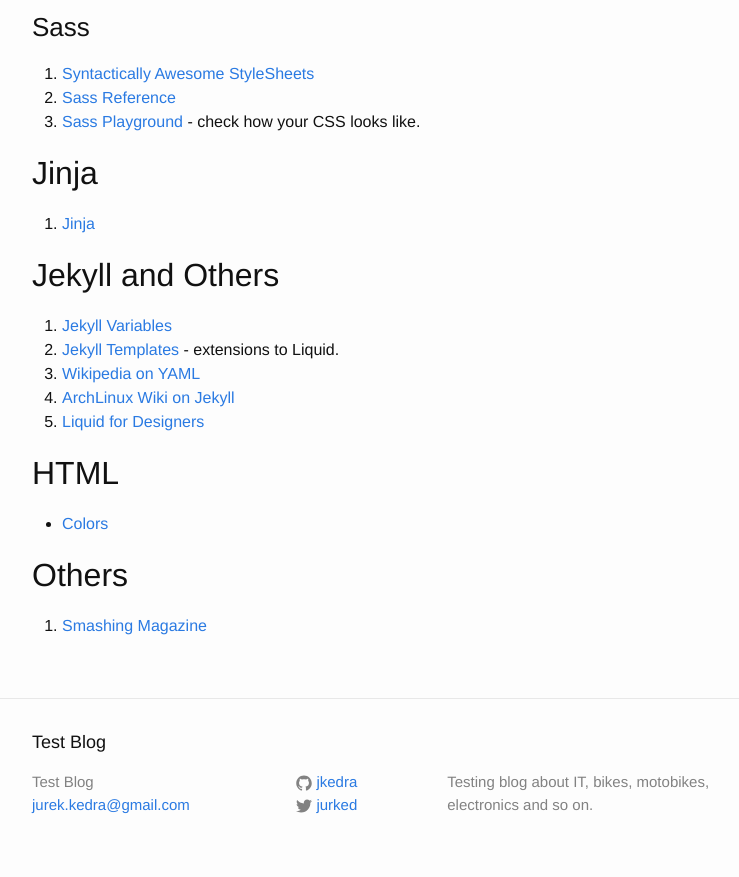
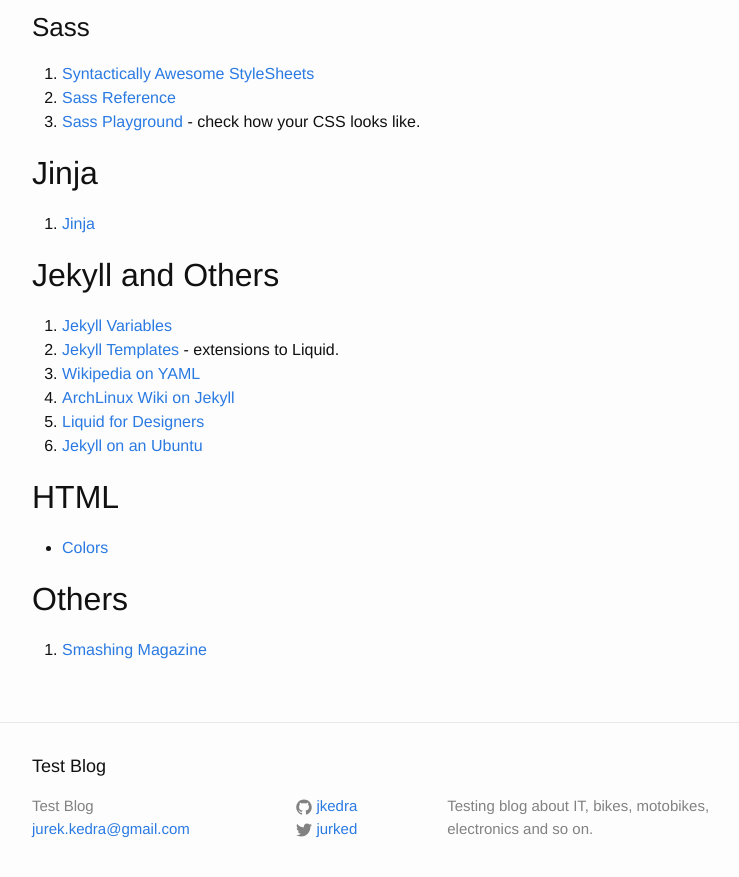
Before and after one commit to jkedra/jkedra.github.io, a Jekyll site: the page built from _posts/2015-07-27-www.md, in a window 1280 px wide and 900 px high, scrolled down 822 px. Shown: the top 877 px of the window, without its empty margins (238-977 px from the left). Built offline with Jekyll 4.4.1, drawn with Linux system fonts in a browser that asks for light colours.

Commit message:
jekyll on the ubuntu

```diff
--- a/_posts/2015-07-27-www.md
+++ b/_posts/2015-07-27-www.md
@@ -50,6 +50,7 @@
 3. [Wikipedia on YAML](https://en.wikipedia.org/wiki/YAML)
 4. [ArchLinux Wiki on Jekyll](https://wiki.archlinux.org/index.php/Jekyll)
 5. [Liquid for Designers](https://github.com/Shopify/liquid/wiki/Liquid-for-Designers)
+6. [Jekyll on an Ubuntu](https://www.digitalocean.com/community/tutorials/how-to-get-started-with-jekyll-on-an-ubuntu-vps)
 
 ## HTML
 * [Colors](http://www.w3schools.com/html/html_colornames.asp)
```
